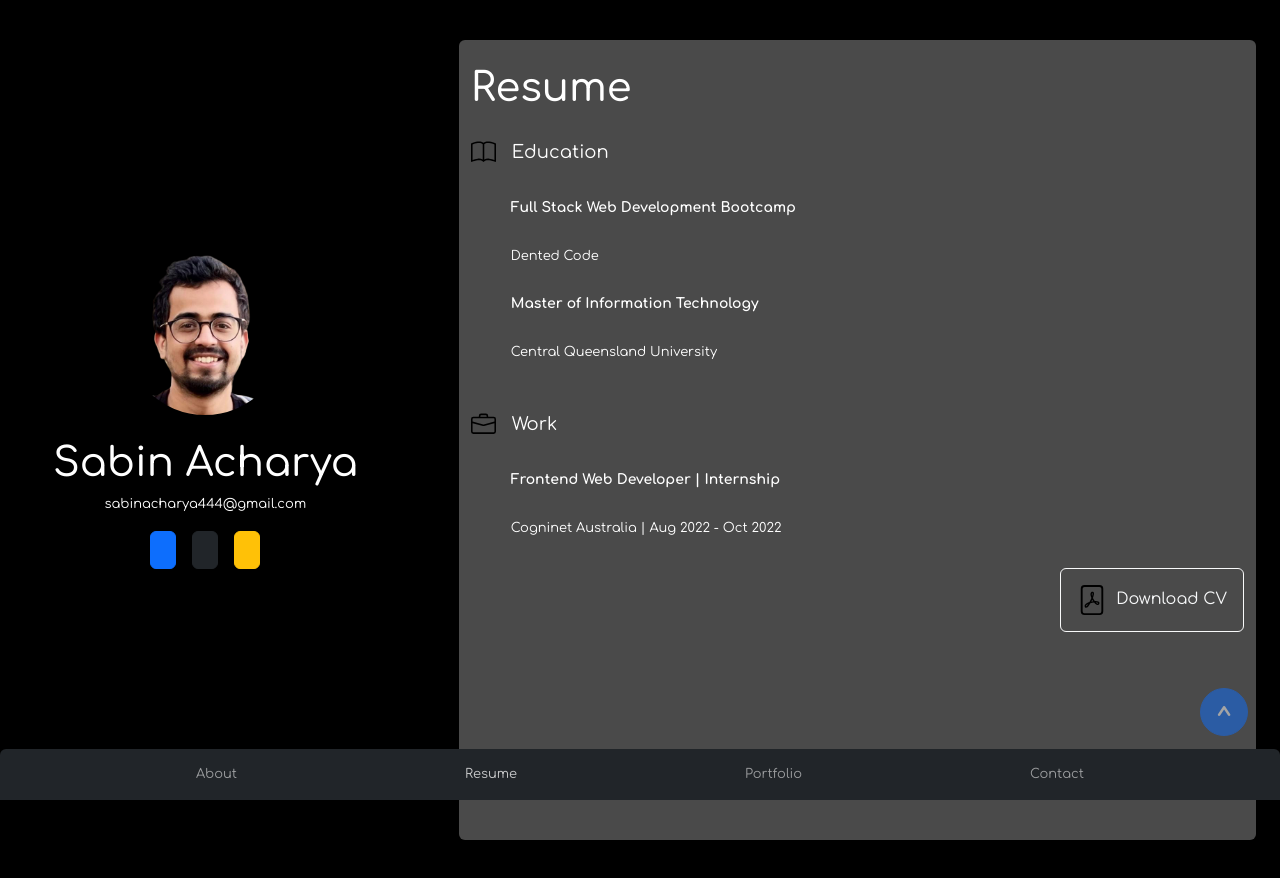
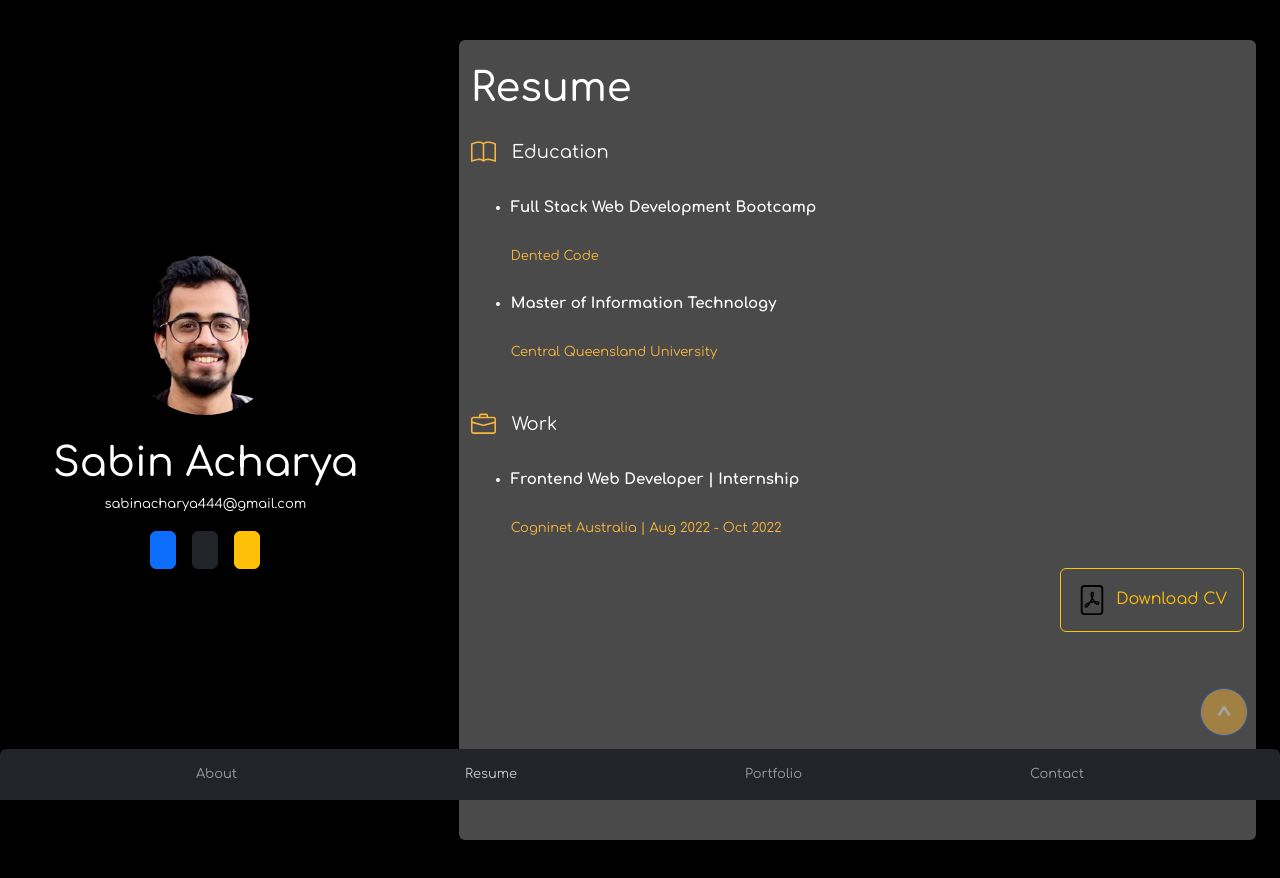
Before and after one commit to sabinacharyadev/react-my-portfolio, a React (Vite) app: page / in a window 1280 px wide. Both pictures are taken after a click on the button "Resume". Shown: the top 878 px of the page. Built offline with nearby package versions, Linux system fonts and the light colour scheme; a web font is replaced by a local one.

Commit message:
primary color updated

```diff
--- a/src/App.jsx
+++ b/src/App.jsx
@@ -34,6 +34,7 @@ function App() {
           margin: "auto",
           marginBottom: "4rem",
           marginRight: "2rem",
+          backgroundColor: "var(--primary-color)",
         }}
         href="#home"
         className="button fixed-bottom d-flex align-items-center justify-content-center pt-4 fs-2 rounded-circle "
--- a/src/components/AboutComponent.jsx
+++ b/src/components/AboutComponent.jsx
@@ -30,7 +30,11 @@ const AboutComponent = () => {
             style={{ backgroundColor: "#4a4a4a" }}
             className="border rounded p-4 my-3 mx-1"
           >
-            <CodeSquare className="mb-2" size={50} />
+            <CodeSquare
+              color="var(--primary-color)"
+              className="mb-2"
+              size={50}
+            />
             <h3>Web Development</h3>
             <p>High-quality development of sites at the professional level.</p>
           </Col>
@@ -39,7 +43,7 @@ const AboutComponent = () => {
             style={{ backgroundColor: "#4a4a4a" }}
             className="border rounded p-4 my-3 mx-1"
           >
-            <Server className="mb-2" size={50} />
+            <Server color="var(--primary-color)" className="mb-2" size={50} />
             <h3>Backend Development</h3>
             <p>
               High-performance backend services designed for scalability and
--- a/src/components/ContactComponent.jsx
+++ b/src/components/ContactComponent.jsx
@@ -67,7 +67,7 @@ const ContactComponent = () => {
             />
           </Form.Group>
 
-          <Button variant="primary" type="submit">
+          <Button variant="warning" type="submit">
             Submit
           </Button>
         </Form>
--- a/src/components/IndividualResumeSection.jsx
+++ b/src/components/IndividualResumeSection.jsx
@@ -7,7 +7,11 @@ const IndividualResumeSection = ({ title, icon, sectionData }) => {
   return (
     <>
       <Stack direction="horizontal" gap={3}>
-        {icon === "book" ? <Book size={25} /> : <Briefcase size={25} />}
+        {icon === "book" ? (
+          <Book color="var(--primary-color)" size={25} />
+        ) : (
+          <Briefcase color="var(--primary-color)" size={25} />
+        )}
         <p style={{ fontSize: "18px" }} className="mt-3">
           {title}
         </p>
--- a/src/components/IndividualResumeStack.jsx
+++ b/src/components/IndividualResumeStack.jsx
@@ -4,8 +4,18 @@ import { Stack } from "react-bootstrap";
 const IndividualResumeStack = ({ title, institution }) => {
   return (
     <Stack>
-      <p style={{ fontSize: "14px", fontWeight: "bolder" }}>{title}</p>
-      <p>{institution}</p>
+      <ul>
+        <li
+          style={{
+            fontSize: "15px",
+            fontWeight: "bolder",
+            marginLeft: "-2rem",
+          }}
+        >
+          {title}
+        </li>
+      </ul>
+      <p style={{ color: "var(--primary-color)" }}>{institution}</p>
     </Stack>
   );
 };
--- a/src/components/NavigationComponent.jsx
+++ b/src/components/NavigationComponent.jsx
@@ -1,7 +1,6 @@
 /* eslint-disable react/prop-types */
 
 import { Navbar, Container, Nav } from "react-bootstrap";
-
 const NavigationComponent = ({ handleOnClick }) => {
   return (
     <Navbar
@@ -15,28 +14,36 @@ const NavigationComponent = ({ handleOnClick }) => {
           <Nav.Link
             className="zoom"
             href=""
-            onClick={() => handleOnClick("aboutme")}
+            onClick={() => {
+              handleOnClick("aboutme");
+            }}
           >
             About
           </Nav.Link>
           <Nav.Link
             className="zoom"
             href=""
-            onClick={() => handleOnClick("resume")}
+            onClick={() => {
+              handleOnClick("resume");
+            }}
           >
             Resume
           </Nav.Link>
           <Nav.Link
             className="zoom"
             href=""
-            onClick={() => handleOnClick("portfolio")}
+            onClick={() => {
+              handleOnClick("portfolio");
+            }}
           >
             Portfolio
           </Nav.Link>
           <Nav.Link
             className="zoom"
             href=""
-            onClick={() => handleOnClick("contact")}
+            onClick={() => {
+              handleOnClick("contact");
+            }}
           >
             Contact
           </Nav.Link>
--- a/src/components/ResumeComponent.jsx
+++ b/src/components/ResumeComponent.jsx
@@ -42,8 +42,8 @@ const ResumeComponent = () => {
         />
 
         <Button
-          variant="outline-light"
-          className="p-3 float-end"
+          variant="outline-warning"
+          className="p-3 mb-3 float-md-end"
           href={Resume}
           download
         >
--- a/src/index.css
+++ b/src/index.css
@@ -1,3 +1,7 @@
+:root {
+  --primary-color: rgb(248, 182, 60);
+}
+
 body {
   background-color: black !important;
   color: white !important;
```
Also changed, not shown: 2 other files (tests, documents, lock files or other folders).
